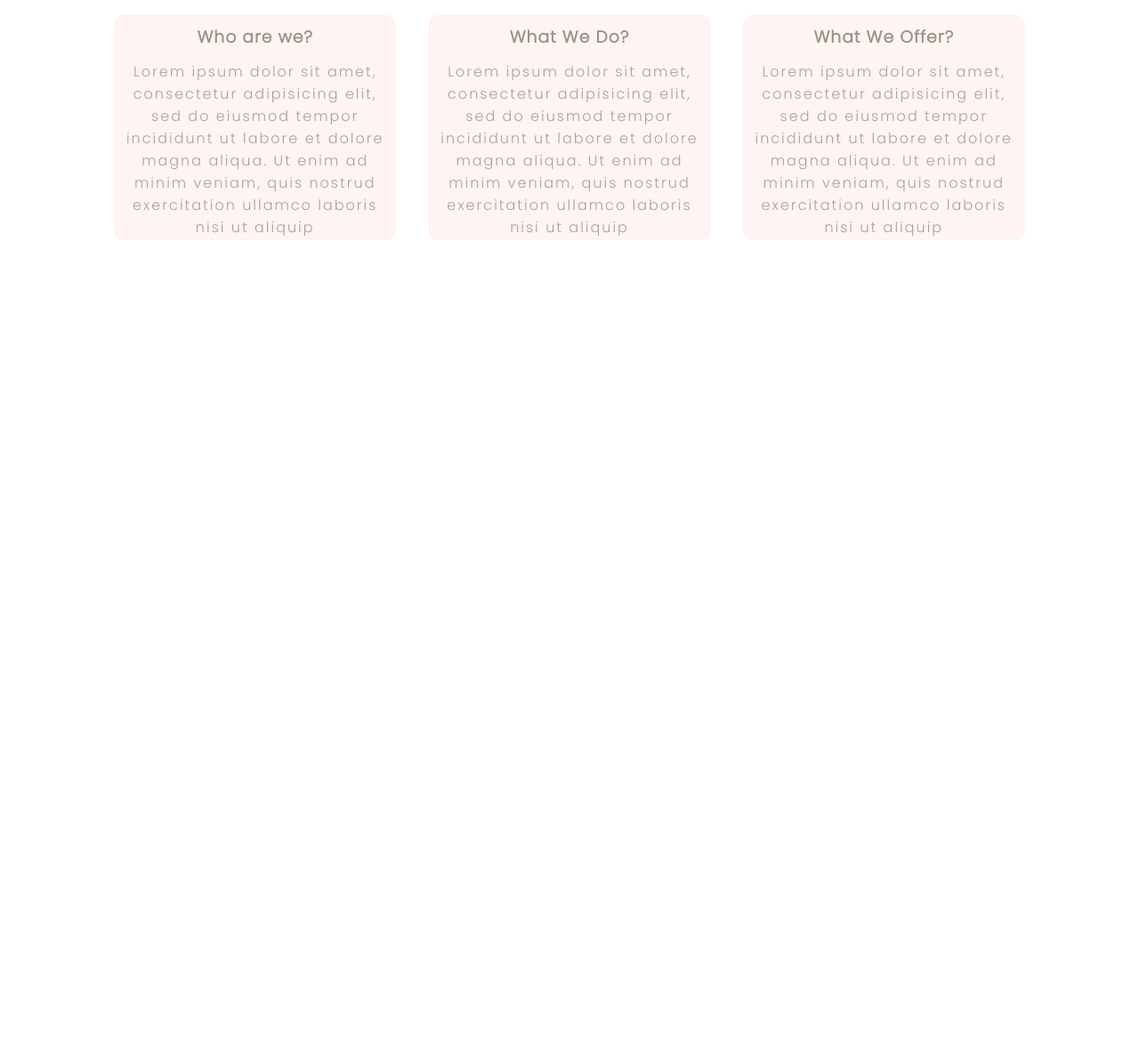
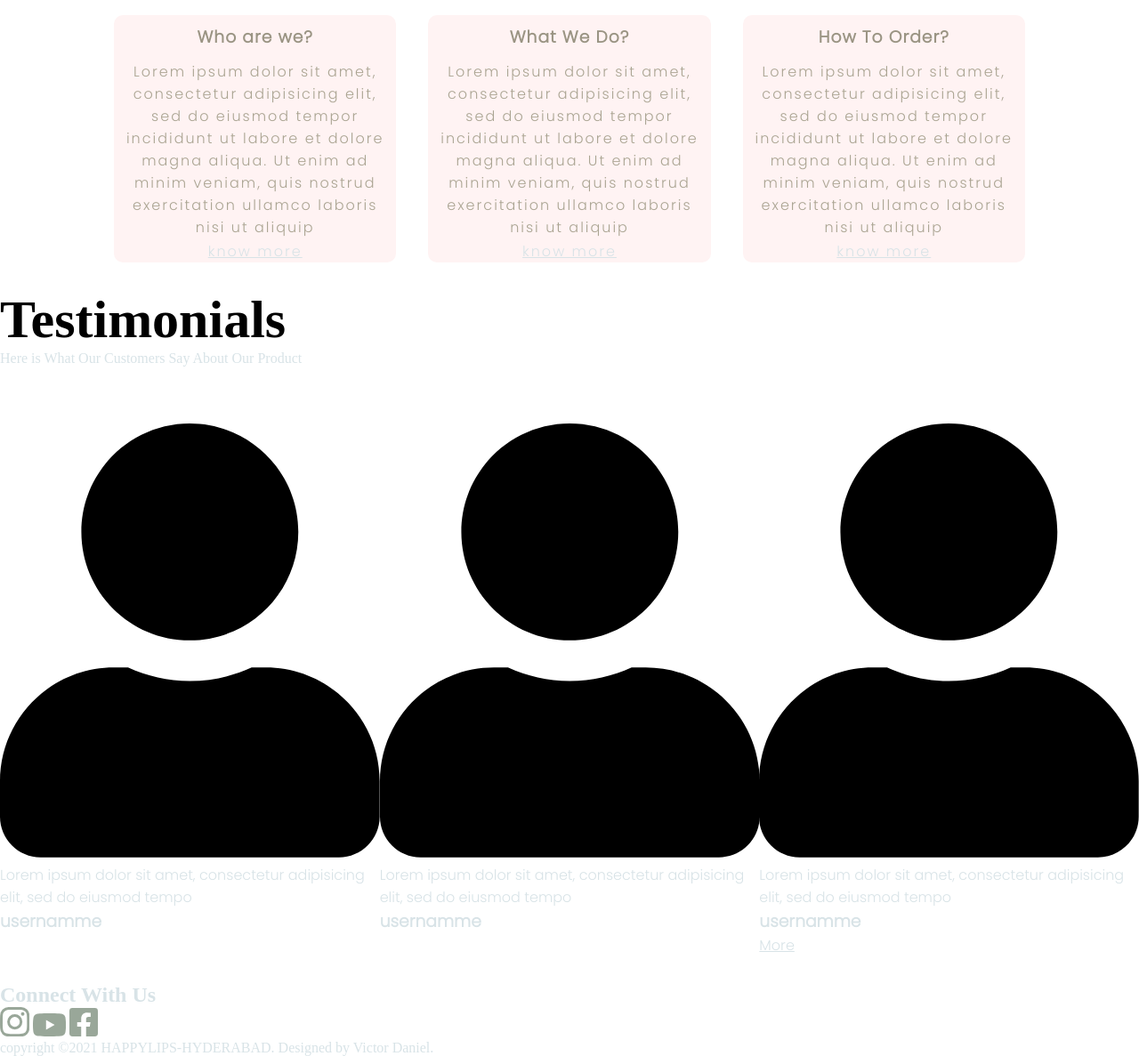
Before and after one commit to vemavarapu-daniel/vemavarapu-daniel.github.io, a plain HTML site: page indexhl.html in a window 1280 px wide. Shown: the part 1003-2190 px from the top of the page at 89% size. Before the commit the page ends 1303 px from the top, so only its background shows below. Drawn offline with Linux system fonts and the light colour scheme; a web font is replaced by a local one.

Commit message:
Update indexhl.html

```diff
--- a/indexhl.html
+++ b/indexhl.html
@@ -7,11 +7,14 @@
   <meta http-equiv="X-UA-Compatible" content="ie=edge">
   <link rel="stylesheet" href="https://cdn.jsdelivr.net/npm/@fortawesome/fontawesome-free@5.15.4/css/fontawesome.min.css" integrity="sha384-jLKHWM3JRmfMU0A5x5AkjWkw/EYfGUAGagvnfryNV3F9VqM98XiIH7VBGVoxVSc7" crossorigin="anonymous">
   <link rel="stylesheet" href="stylehl.css">
+  <link rel="shortcut icon" type="image/x-icon" href="logo1.ico" />
   <link rel="preconnect" href="https://fonts.googleapis.com">
   <link rel="preconnect" href="https://fonts.gstatic.com" crossorigin>
   <link rel="preconnect" href="https://fonts.googleapis.com">
   <link rel="preconnect" href="https://fonts.gstatic.com" crossorigin>
   <link href="https://fonts.googleapis.com/css2?family=Nunito&family=Poppins:wght@100;300&family=Zen+Kurenaido&display=swap" rel="stylesheet">
+  <link href="https://fonts.googleapis.com/css2?family=Nunito&family=Poppins:wght@100;300&family=Sacramento&family=Zen+Kurenaido&display=swap" rel="stylesheet">
+
   <link href="https://fonts.googleapis.com/css2?family=Zen+Kurenaido&display=swap" rel="stylesheet">
 
   <title>Happylips</title>
@@ -20,7 +23,7 @@
 <body>
   <section class="header">
     <nav>
-      <a href="indexhl.html"><img src="logo1.png" alt="logo image"></a>
+      <a href="indexhl.html"><img src="logo-final.png" alt="logo image"></a>
       <div class="nav-links" id="navLinks">
         <svg width="15" height="15" viewBox="0 0 118 119" fill="none" class="crossmenu" xmlns="http://www.w3.org/2000/svg" onclick="hidemenu()">
           <path fill-rule="evenodd" clip-rule="evenodd"
@@ -30,8 +33,8 @@
 
 
         <ul>
-          <li><a href="#">Home</a></li>
-          <li><a href="#">About</a></li>
+          <li><a href="indexhl.html">Home</a></li>
+          <li><a href="abouthl.html">About</a></li>
           <li><a href="#">Product</a></li>
           <li><a href="#">Blogs</a></li>
           <li><a href="#">Contact</a></li>
@@ -39,7 +42,7 @@
         </ul>
 
       </div>
-      <svg width="20" height="15" viewBox="0 0 183 109" fill="none" class="menubar"  onclick="showMenu();" xmlns="http://www.w3.org/2000/svg" >
+      <svg width="20" height="15" viewBox="0 0 183 109" fill="none" class="menubar" onclick="showMenu();" xmlns="http://www.w3.org/2000/svg">
         <path fill-rule="evenodd" clip-rule="evenodd"
           d="M0.55072 9.78003C0.55072 4.53332 4.80402 0.280029 10.0507 0.280029H173.379C178.626 0.280029 182.879 4.53332 182.879 9.78003C182.879 15.0267 178.626 19.28 173.379 19.28H10.0507C4.80402 19.28 0.55072 15.0267 0.55072 9.78003ZM0.55072 54.78C0.55072 49.5333 4.80402 45.28 10.0507 45.28H173.379C178.626 45.28 182.879 49.5333 182.879 54.78C182.879 60.0267 178.626 64.28 173.379 64.28H10.0507C4.80402 64.28 0.55072 60.0267 0.55072 54.78ZM10.0507 89.28C4.80402 89.28 0.55072 93.5333 0.55072 98.78C0.55072 104.027 4.80402 108.28 10.0507 108.28H173.379C178.626 108.28 182.879 104.027 182.879 98.78C182.879 93.5333 178.626 89.28 173.379 89.28H10.0507Z"
           fill="red" />
@@ -48,17 +51,21 @@
     </nav>
 
     <div class="textbox">
-      <h1> H I G H &nbsp;O N&nbsp; S H I N E</h1>
-      <p>Perfect Gloss For Everyone And Every Occasion</p>
+      <h1> High &nbsp;On&nbsp; Shine.</h1>
+      <p>Lip Gloss And More.</p>
+      <h2>Happy Lips</h2>
 
     </div>
     <div class="textbox-m">
-      <h1> HIGH <br>ON <br> SHINE</h1>
-      <p>Perfect Gloss For Everyone And Every Occasion</p>
+      <h1> High <br>On <br> Shine.</h1>
+      <p>Lip Gloss And More.</p>
+      <h3>Happy Lips</h3>
 
     </div>
 
   </section>
+
+  <!---index-about ---->
   <section class="about-index">
     <h1>HappyLips</h1>
     <div class="row">
@@ -68,6 +75,7 @@
           eiusmod tempor incididunt ut labore et dolore magna aliqua. Ut enim
           ad minim veniam, quis nostrud exercitation ullamco laboris nisi ut aliquip
         </p>
+        <a href="#">know more</a>
 
       </div>
       <div class="about-index-col">
@@ -76,14 +84,16 @@
           eiusmod tempor incididunt ut labore et dolore magna aliqua. Ut enim
           ad minim veniam, quis nostrud exercitation ullamco laboris nisi ut aliquip
         </p>
+        <a href="#">know more</a>
 
       </div>
       <div class="about-index-col">
-        <h3>What We Offer?</h3>
+        <h3>How To Order?</h3>
         <p>Lorem ipsum dolor sit amet, consectetur adipisicing elit, sed do
           eiusmod tempor incididunt ut labore et dolore magna aliqua. Ut enim
           ad minim veniam, quis nostrud exercitation ullamco laboris nisi ut aliquip
         </p>
+        <a href="#">know more</a>
 
       </div>
 
@@ -91,8 +101,97 @@
 
   </section>
 
+
+
+  <!---feedbacks---->
+
+
+
+
+  <section class="index-reviews">
+    <h1>Testimonials</h1>
+    <p>Here is What Our Customers Say About Our Product</p>
+    <div class="row">
+      <div class="index-reviews-col">
+        <svg focusable="false" data-prefix="fas" data-icon="user" class="user-fill" role="img" xmlns="http://www.w3.org/2000/svg" viewBox="0 0 448 512">
+          <path fill="black"
+            d="M224 256c70.7 0 128-57.3 128-128S294.7 0 224 0 96 57.3 96 128s57.3 128 128 128zm89.6 32h-16.7c-22.2 10.2-46.9 16-72.9 16s-50.6-5.8-72.9-16h-16.7C60.2 288 0 348.2 0 422.4V464c0 26.5 21.5 48 48 48h352c26.5 0 48-21.5 48-48v-41.6c0-74.2-60.2-134.4-134.4-134.4z">
+          </path>
+        </svg>
+        <div>
+          <p>Lorem ipsum dolor sit amet, consectetur adipisicing elit, sed do
+            eiusmod tempo</p>
+          <h3>usernamme</h3>
+
+        </div>
+      </div>
+      <div class="index-reviews-col">
+        <svg focusable="false" data-prefix="fas" data-icon="user" class="user-fill" role="img" xmlns="http://www.w3.org/2000/svg" viewBox="0 0 448 512">
+          <path fill="black"
+            d="M224 256c70.7 0 128-57.3 128-128S294.7 0 224 0 96 57.3 96 128s57.3 128 128 128zm89.6 32h-16.7c-22.2 10.2-46.9 16-72.9 16s-50.6-5.8-72.9-16h-16.7C60.2 288 0 348.2 0 422.4V464c0 26.5 21.5 48 48 48h352c26.5 0 48-21.5 48-48v-41.6c0-74.2-60.2-134.4-134.4-134.4z">
+          </path>
+        </svg>
+        <div>
+          <p>Lorem ipsum dolor sit amet, consectetur adipisicing elit, sed do
+            eiusmod tempo</p>
+          <h3>usernamme</h3>
+
+        </div>
+      </div>
+
+      <div class="index-reviews-col">
+        <svg focusable="false" data-prefix="fas" data-icon="user" class="user-fill" role="img" xmlns="http://www.w3.org/2000/svg" viewBox="0 0 448 512">
+          <path fill="black"
+            d="M224 256c70.7 0 128-57.3 128-128S294.7 0 224 0 96 57.3 96 128s57.3 128 128 128zm89.6 32h-16.7c-22.2 10.2-46.9 16-72.9 16s-50.6-5.8-72.9-16h-16.7C60.2 288 0 348.2 0 422.4V464c0 26.5 21.5 48 48 48h352c26.5 0 48-21.5 48-48v-41.6c0-74.2-60.2-134.4-134.4-134.4z">
+          </path>
+        </svg>
+        <di v>
+          <p>Lorem ipsum dolor sit amet, consectetur adipisicing elit, sed do
+            eiusmod tempo</p>
+          <h3>usernamme</h3>
+          <a href="abouthl.html#about-reviews">More</a>
+
+
+
+      </div>
+    </div>
+
+        </div>
+
+
+    </div>
+
+
+  </section>
+  <!--  footer -->
+
+  <section class="footer">
+    <h2>Connect With Us</h2>
+    <div class="footer-icons">
+      <a href="https://www.instagram.com/happylipshyderabad/" target="_blank"><svg id="insta" xmlns="http://www.w3.org/2000/svg" width="2.6vw" viewBox="0 0 31.518 31.511">
+          <path id="Icon_awesome-instagram" data-name="Icon awesome-instagram"
+            d="M15.757,9.914a8.079,8.079,0,1,0,8.079,8.079A8.066,8.066,0,0,0,15.757,9.914Zm0,13.331a5.252,5.252,0,1,1,5.252-5.252,5.262,5.262,0,0,1-5.252,5.252ZM26.051,9.584A1.884,1.884,0,1,1,24.166,7.7,1.88,1.88,0,0,1,26.051,9.584ZM31.4,11.5a9.325,9.325,0,0,0-2.545-6.6,9.387,9.387,0,0,0-6.6-2.545c-2.6-.148-10.4-.148-13,0a9.373,9.373,0,0,0-6.6,2.538,9.356,9.356,0,0,0-2.545,6.6c-.148,2.6-.148,10.4,0,13a9.325,9.325,0,0,0,2.545,6.6,9.4,9.4,0,0,0,6.6,2.545c2.6.148,10.4.148,13,0a9.325,9.325,0,0,0,6.6-2.545,9.387,9.387,0,0,0,2.545-6.6c.148-2.6.148-10.392,0-12.994ZM28.041,27.281a5.318,5.318,0,0,1-3,3c-2.074.823-7,.633-9.288.633s-7.221.183-9.288-.633a5.318,5.318,0,0,1-3-3c-.823-2.074-.633-7-.633-9.288s-.183-7.221.633-9.288a5.318,5.318,0,0,1,3-3c2.074-.823,7-.633,9.288-.633s7.221-.183,9.288.633a5.318,5.318,0,0,1,3,3c.823,2.074.633,7,.633,9.288S28.863,25.214,28.041,27.281Z"
+            transform="translate(0.005 -2.238)" fill="#99A799"></path>
+        </svg></a>
+      <a href="https://www.youtube.com/channel/UC_GzgTO1xXu8vG1an-GgsjA" target="_blank"> <svg id="youtb" xmlns="http://www.w3.org/2000/svg" width="2.9vw" viewBox="0 0 38.4 27">
+          <path id="Icon_awesome-youtube" data-name="Icon awesome-youtube"
+            d="M38.648,8.725a4.825,4.825,0,0,0-3.395-3.417c-2.995-.808-15-.808-15-.808s-12.008,0-15,.808A4.825,4.825,0,0,0,1.852,8.725c-.8,3.014-.8,9.3-.8,9.3s0,6.289.8,9.3a4.753,4.753,0,0,0,3.395,3.362c2.995.808,15,.808,15,.808s12.008,0,15-.808a4.753,4.753,0,0,0,3.395-3.362c.8-3.014.8-9.3.8-9.3s0-6.289-.8-9.3ZM16.323,23.737V12.318l10.036,5.71L16.323,23.737Z"
+            transform="translate(-1.05 -4.5)" fill="#99A799"></path>
+        </svg></a>
+      <a href="https://www.facebook.com/" target="_blank"><svg id="fb" xmlns="http://www.w3.org/2000/svg" width="2.5vw" viewBox="0 0 31.5 31.5">
+          <path id="Icon_awesome-facebook-square" data-name="Icon awesome-facebook-square"
+            d="M28.125,2.25H3.375A3.375,3.375,0,0,0,0,5.625v24.75A3.375,3.375,0,0,0,3.375,33.75h9.65V23.041H8.6V18h4.43V14.158c0-4.37,2.6-6.784,6.586-6.784a26.836,26.836,0,0,1,3.9.34V12h-2.2a2.521,2.521,0,0,0-2.842,2.723V18h4.836l-.773,5.041H18.475V33.75h9.65A3.375,3.375,0,0,0,31.5,30.375V5.625A3.375,3.375,0,0,0,28.125,2.25Z"
+            transform="translate(0 -2.25)" fill="#99A799"></path>
+        </svg></a>
+
+    </div>
+    <p>copyright ©2021 HAPPYLIPS-HYDERABAD. Designed by Victor Daniel.</p>
+
+
+
+  </section>
+
   <script>
-
     var navLinks = document.getElementById('navLinks')
 
     function showMenu() {
```
Lines whose indentation alone changed are shown as unchanged.
